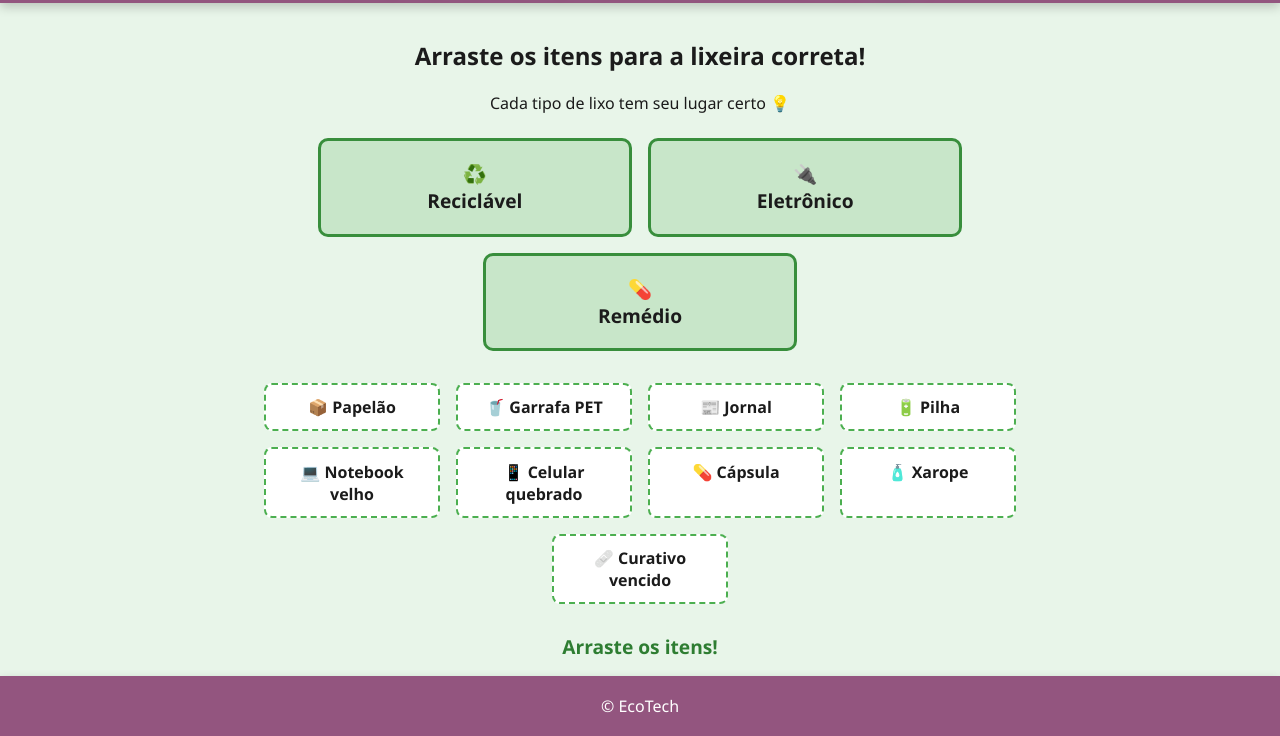
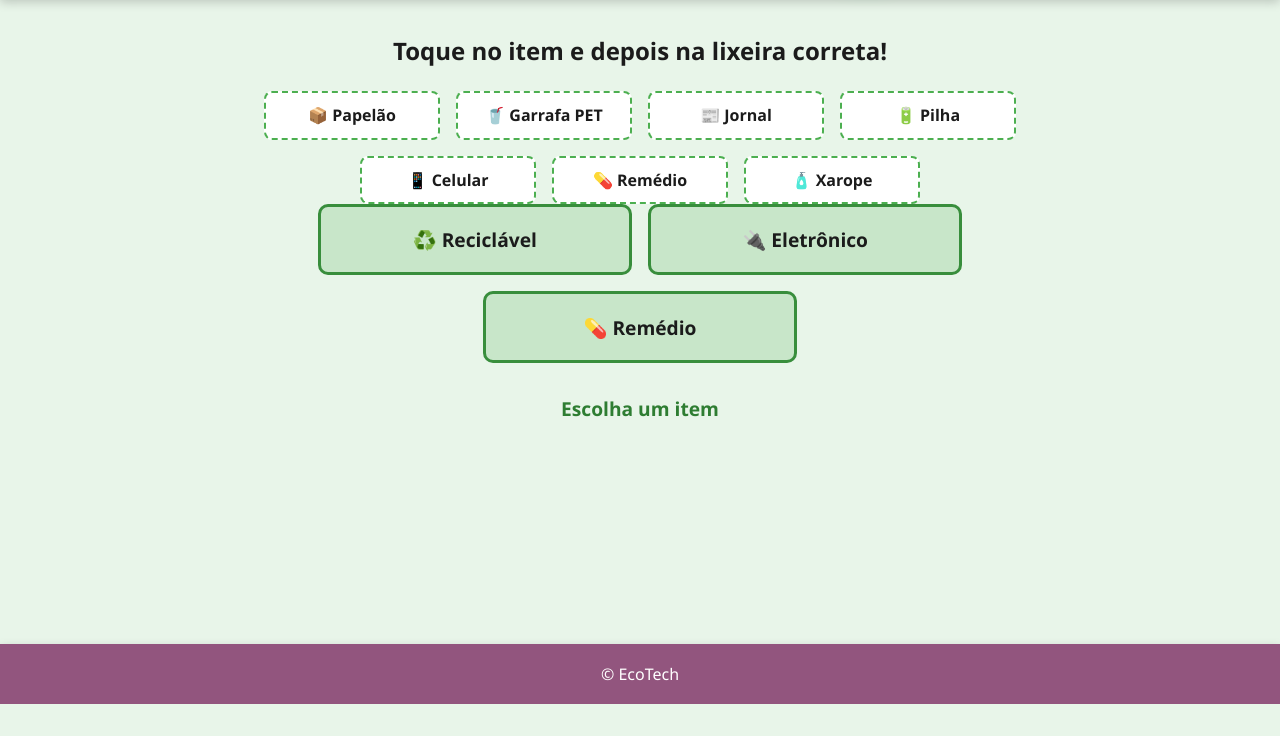
Before and after one commit to Kevinmfsilva/ECOTECH.SITE, a plain HTML site: page game.html in a window 1280 px wide. Shown: the part 96-832 px from the top of the page. After the commit the page ends 800 px from the top, so only its background shows below. Drawn offline with Linux system fonts and the light colour scheme.

Commit message:
Update game.html

```diff
--- a/game.html
+++ b/game.html
@@ -4,43 +4,36 @@
   <meta charset="UTF-8" />
   <meta name="viewport" content="width=device-width, initial-scale=1.0"/>
   <title>EcoTech Game</title>
-  <link href="https://fonts.googleapis.com/css2?family=Orbitron:wght@700&display=swap" rel="stylesheet">
   <link rel="stylesheet" href="game.css" />
 </head>
 <body>
-  <canvas id="particles"></canvas>
   <header>
     <h1>EcoTech Game ♻️</h1>
   </header>
 
   <main>
     <section class="instrucoes">
-      <h2>Arraste os itens para a lixeira correta!</h2>
-      <p>Cada tipo de lixo tem seu lugar certo 💡</p>
+      <h2>Toque no item e depois na lixeira correta!</h2>
     </section>
 
     <section class="jogo">
-      <div class="lixeiras">
-        <div class="lixeira" data-tipo="reciclavel">♻️<br>Reciclável</div>
-        <div class="lixeira" data-tipo="eletronico">🔌<br>Eletrônico</div>
-        <div class="lixeira" data-tipo="remedio">💊<br>Remédio</div>
+      <div class="itens">
+        <div class="item" data-tipo="reciclavel">📦 Papelão</div>
+        <div class="item" data-tipo="reciclavel">🥤 Garrafa PET</div>
+        <div class="item" data-tipo="reciclavel">📰 Jornal</div>
+        <div class="item" data-tipo="eletronico">🔋 Pilha</div>
+        <div class="item" data-tipo="eletronico">📱 Celular</div>
+        <div class="item" data-tipo="remedio">💊 Remédio</div>
+        <div class="item" data-tipo="remedio">🧴 Xarope</div>
       </div>
 
-      <div class="itens">
-        <div class="item" draggable="true" data-tipo="reciclavel">📦 Papelão</div>
-        <div class="item" draggable="true" data-tipo="reciclavel">🥤 Garrafa PET</div>
-        <div class="item" draggable="true" data-tipo="reciclavel">📰 Jornal</div>
-
-        <div class="item" draggable="true" data-tipo="eletronico">🔋 Pilha</div>
-        <div class="item" draggable="true" data-tipo="eletronico">💻 Notebook velho</div>
-        <div class="item" draggable="true" data-tipo="eletronico">📱 Celular quebrado</div>
-
-        <div class="item" draggable="true" data-tipo="remedio">💊 Cápsula</div>
-        <div class="item" draggable="true" data-tipo="remedio">🧴 Xarope</div>
-        <div class="item" draggable="true" data-tipo="remedio">🩹 Curativo vencido</div>
+      <div class="lixeiras">
+        <div class="lixeira" data-tipo="reciclavel">♻️ Reciclável</div>
+        <div class="lixeira" data-tipo="eletronico">🔌 Eletrônico</div>
+        <div class="lixeira" data-tipo="remedio">💊 Remédio</div>
       </div>
 
-      <div class="resultado" id="mensagem">Arraste os itens!</div>
+      <div class="resultado" id="mensagem">Escolha um item</div>
     </section>
   </main>
 
```
